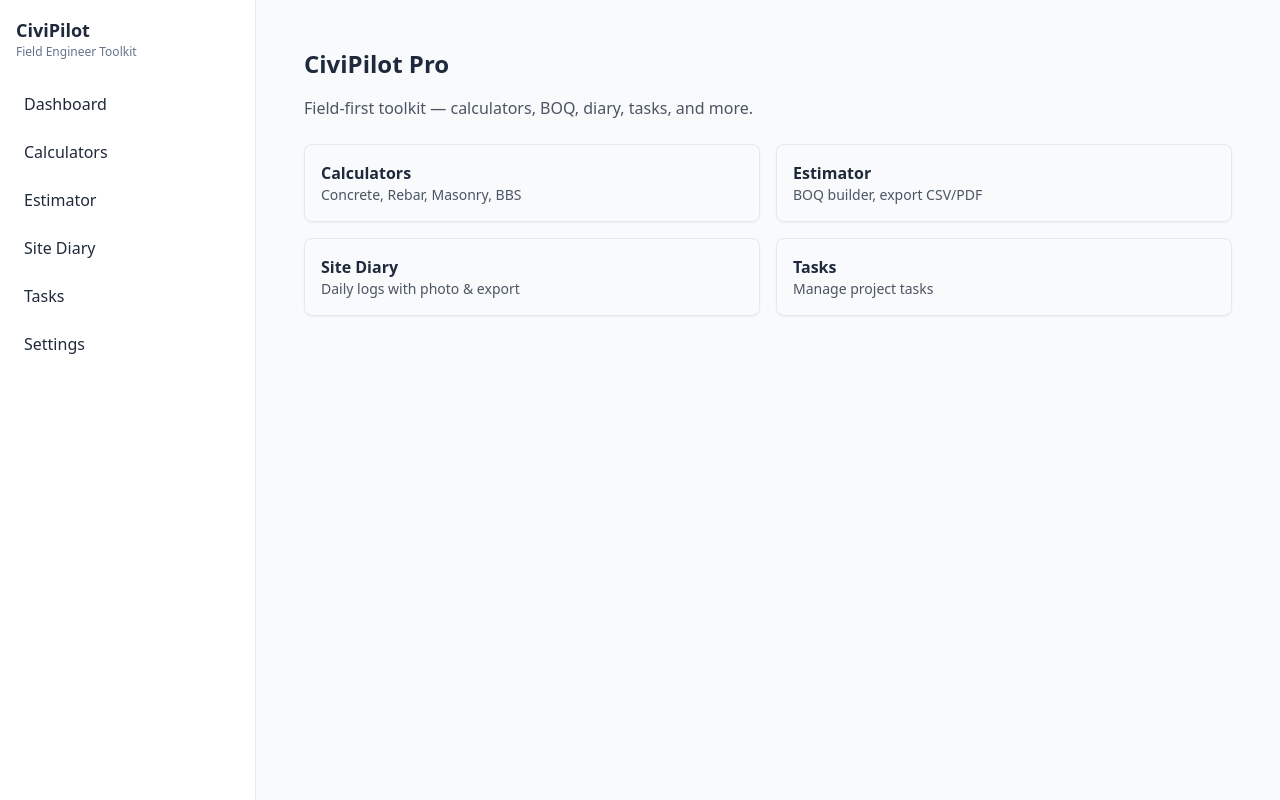
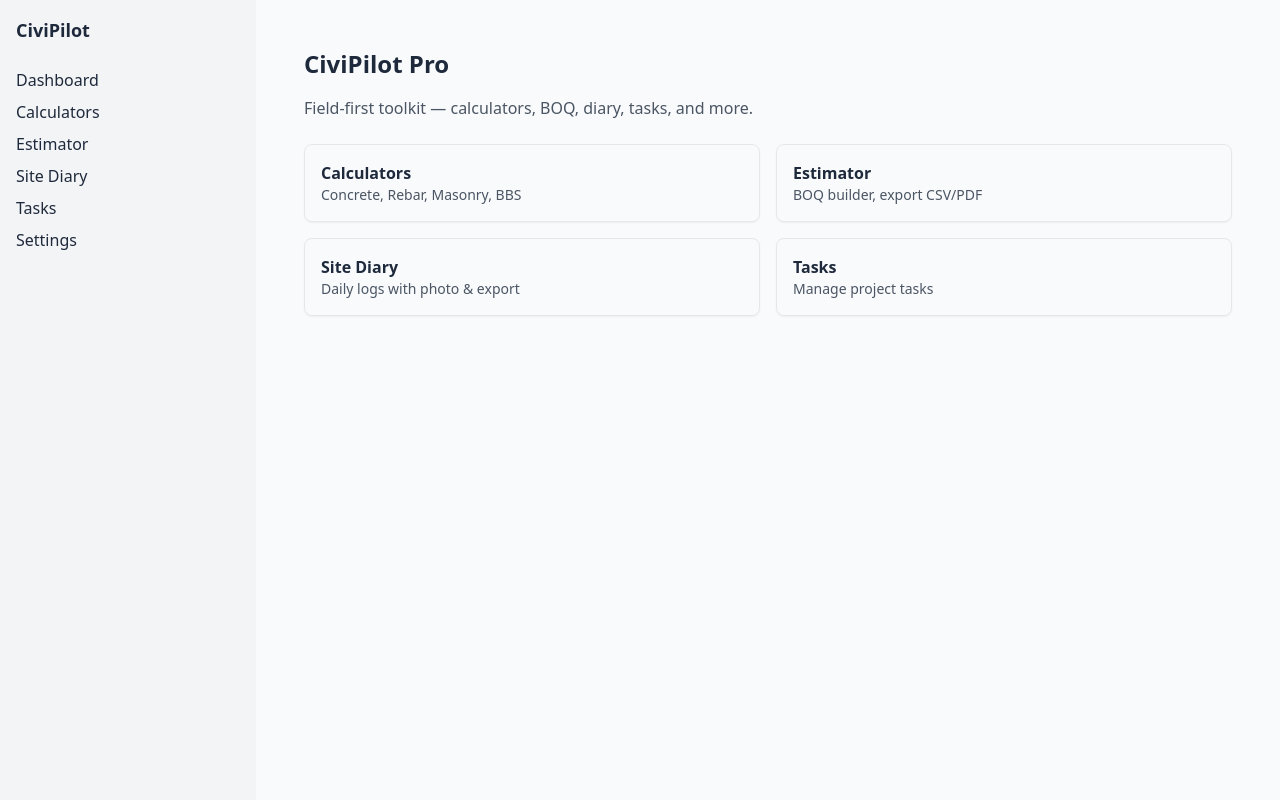
Before and after one commit to shadabalam117/CiviPilot, a Next.js app: page / in a window 1280 px wide. Built offline with nearby package versions, Linux system fonts and the light colour scheme.

Commit message:
Update Sidebar.tsx

```diff
--- a/components/Sidebar.tsx
+++ b/components/Sidebar.tsx
@@ -1,20 +1,17 @@
-'use client'
-import Link from 'next/link'
-export default function Sidebar(){
+import Link from "next/link";
+
+export default function Sidebar() {
   return (
-    <aside className="w-64 bg-white border-r p-4">
-      <div className="mb-6">
-        <div className="text-lg font-bold">CiviPilot</div>
-        <div className="text-xs text-slate-500">Field Engineer Toolkit</div>
-      </div>
+    <aside className="w-64 bg-gray-100 h-screen p-4">
+      <h1 className="text-lg font-bold mb-6">CiviPilot</h1>
       <nav className="space-y-2">
-        <Link href="/" className="block p-2 rounded hover:bg-slate-50">Dashboard</Link>
-        <Link href="/calculators" className="block p-2 rounded hover:bg-slate-50">Calculators</Link>
-        <Link href="/estimator" className="block p-2 rounded hover:bg-slate-50">Estimator</Link>
-        <Link href="/diary" className="block p-2 rounded hover:bg-slate-50">Site Diary</Link>
-        <Link href="/tasks" className="block p-2 rounded hover:bg-slate-50">Tasks</Link>
-        <Link href="/settings" className="block p-2 rounded hover:bg-slate-50">Settings</Link>
+        <Link href="/" className="block hover:text-blue-600">Dashboard</Link>
+        <Link href="/calculators" className="block hover:text-blue-600">Calculators</Link>
+        <Link href="/estimator" className="block hover:text-blue-600">Estimator</Link>
+        <Link href="/diary" className="block hover:text-blue-600">Site Diary</Link>
+        <Link href="/tasks" className="block hover:text-blue-600">Tasks</Link>
+        <Link href="/settings" className="block hover:text-blue-600">Settings</Link>
       </nav>
     </aside>
-  )
+  );
 }
```
